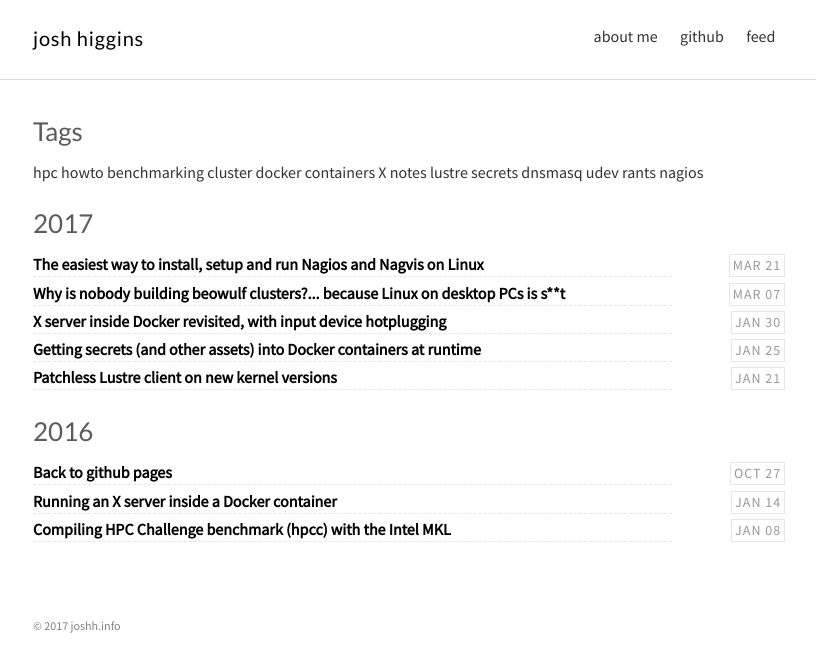
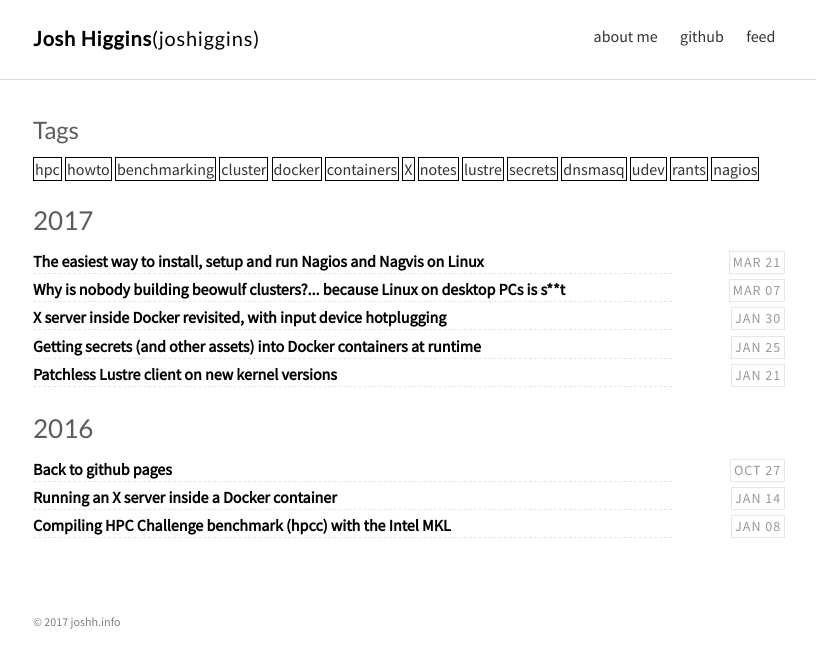
Before and after one commit to joshiggins/joshiggins.github.io, a Jekyll site: the page built from index.html, in a window 1280 px wide. Shown: the top 672 px of the page, without its empty margins (231-1047 px from the left). Built offline with Jekyll 4.4.1, drawn with Linux system fonts in a browser that asks for light colours.

Commit message:
caps title, box around tags

```diff
--- a/_config.yml
+++ b/_config.yml
@@ -1,6 +1,6 @@
 
 # SEO settings
-title: "josh higgins"
+title: "Josh Higgins"
 title2: "" # default: ""
 description: "doing HPC stuff"
 keywords: ""
--- a/_includes/nav.html
+++ b/_includes/nav.html
@@ -1,7 +1,7 @@
 
 <nav class="nav">
   <div class="container">
-    <h1 class="logo"><a href="{{ '/' | prepend: site.baseurl }}">{{ site.title }}<span>{{ site.title2 }}</span></a></h1>
+    <h1 class="logo"><a href="{{ '/' | prepend: site.baseurl }}"><span>Josh Higgins</span>(joshiggins)</a></h1>
     <ul class="navbar">
       <li><a href="{{ '/about' | prepend: site.baseurl }}">about me</a></li>
       <li><a href="https://github.com/joshiggins">github</a></li>
--- a/index.html
+++ b/index.html
@@ -3,12 +3,12 @@ layout: default
 title: Home
 ---
 
+<section class="intro">
 
-<section class="intro">
   <div class="container">
-    <h2 class="category-title">Tags</h2>
+    <h3 class="category-title">Tags</h3>
     {% for tag in site.categories %}
-      <a href="/tags/#{{ tag[0] | slugify }}" class="post-tag">{{ tag[0] }}</a>
+      <a href="/tags/#{{ tag[0] | slugify }}" style="border:1px solid #000;padding:1px;">{{ tag[0] }}</a>
     {% endfor %}
   </div>
 </section>
--- a/tags.html
+++ b/tags.html
@@ -6,7 +6,7 @@ title: All posts by Tag
 <div class="tags-expo">
   <div class="tags-expo-list">
     {% for tag in site.categories %}
-    <a href="#{{ tag[0] | slugify }}" class="post-tag">{{ tag[0] }}</a>
+    <a href="#{{ tag[0] | slugify }}" style="border:1px solid #000;padding:1px;">{{ tag[0] }}</a>
     {% endfor %}
   </div>
   <hr/>
```
